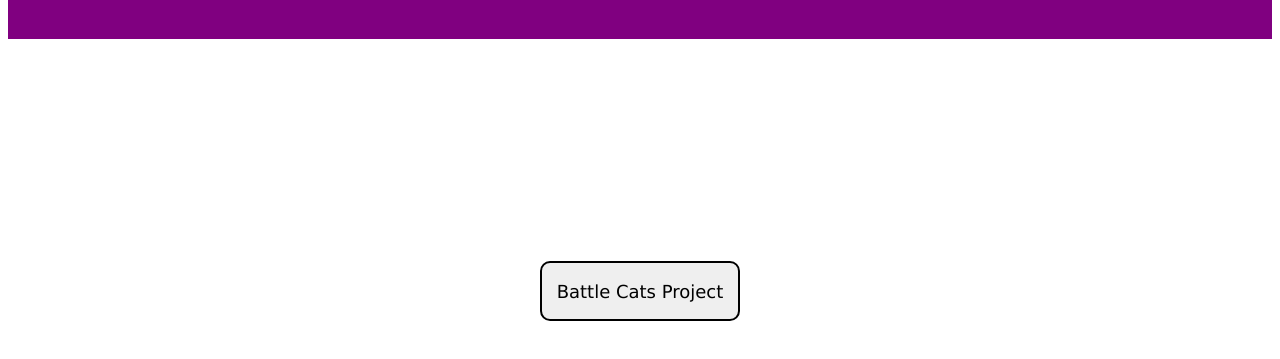
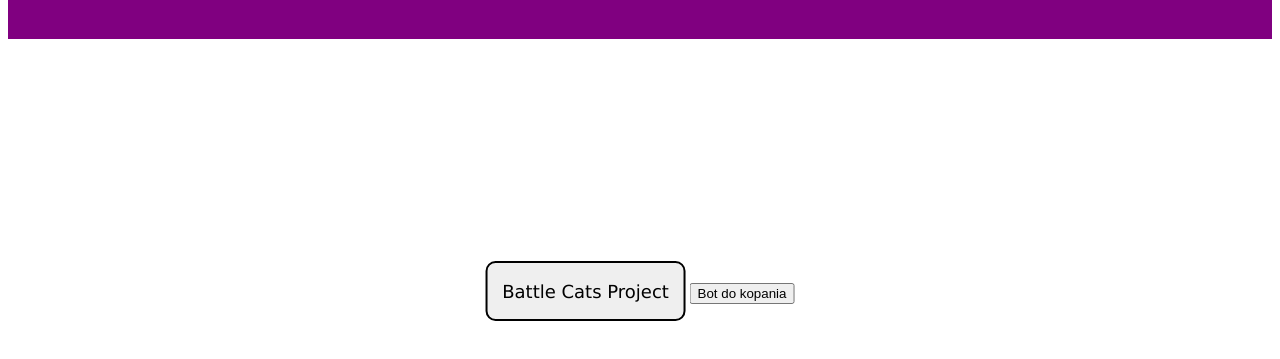
Before and after one commit to Nuclear303/nuclear303.github.io, a plain HTML site: page index.html in a window 1280 px wide. Shown: the part 109-468 px from the top of the page. Drawn offline with Linux system fonts and the light colour scheme.

Commit message:
Added a button

```diff
--- a/index.html
+++ b/index.html
@@ -17,6 +17,7 @@
     </header>
     <div class='buttons'>
         <input type="button" value="Battle Cats Project" class="but">
+        <a href="files/Miner.py"><input type="button" value="Bot do kopania"></a>
     </div>
     <!-- <a href="http://nuclear303.github.io/battle_cats">Battle</a> -->
 </body>
```
